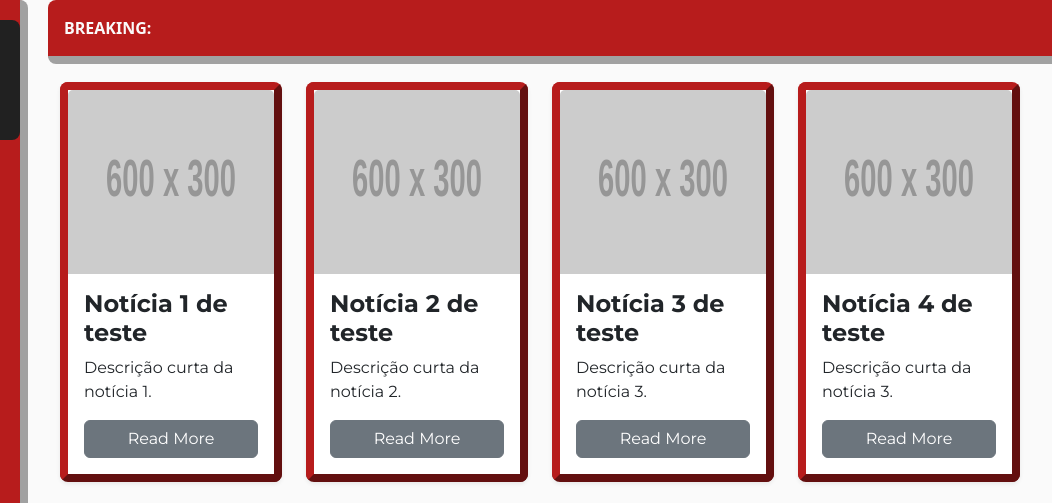
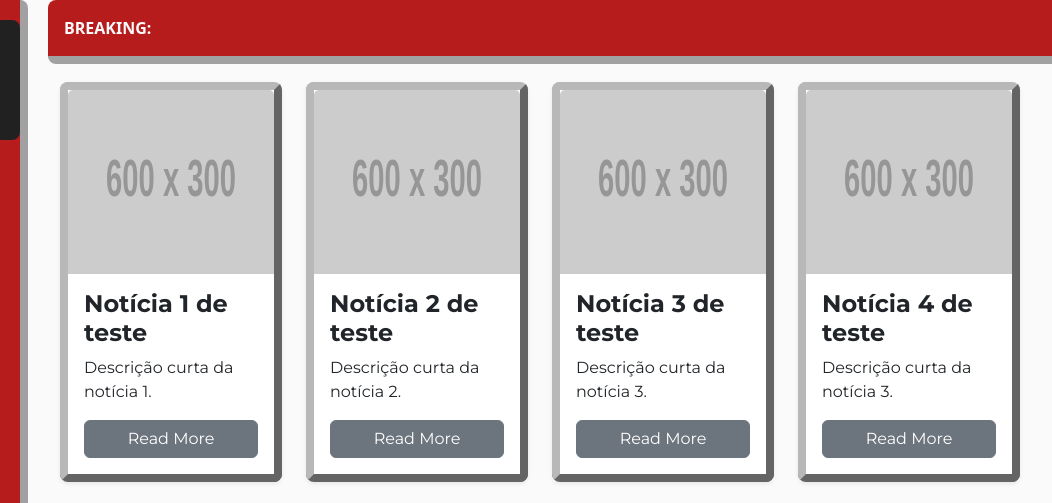
Before and after one commit to andluis35/CS50-NewsHub, a plain HTML site: page frontend/index.html in a window 1280 px wide. Shown: the top 503 px of the page, 228-1280 px from the left. Drawn offline with nearby package versions, Linux system fonts and the light colour scheme; placeholder pictures from the web are drawn by us.

Commit message:
Change on cards border color

```diff
--- a/frontend/css/styles.css
+++ b/frontend/css/styles.css
@@ -109,7 +109,7 @@ body {
     max-height: 400px;
     overflow: auto;
     border-radius: 8px;
-    border: 8px outset #B71C1C;
+    border: 8px outset #b8b8b8;
     box-shadow: inset 0 0 0 3px #fff, 0 0 0 1px #000;
     margin-top: 12px;
     font-family: "Montserrat", sans-serif;
```
